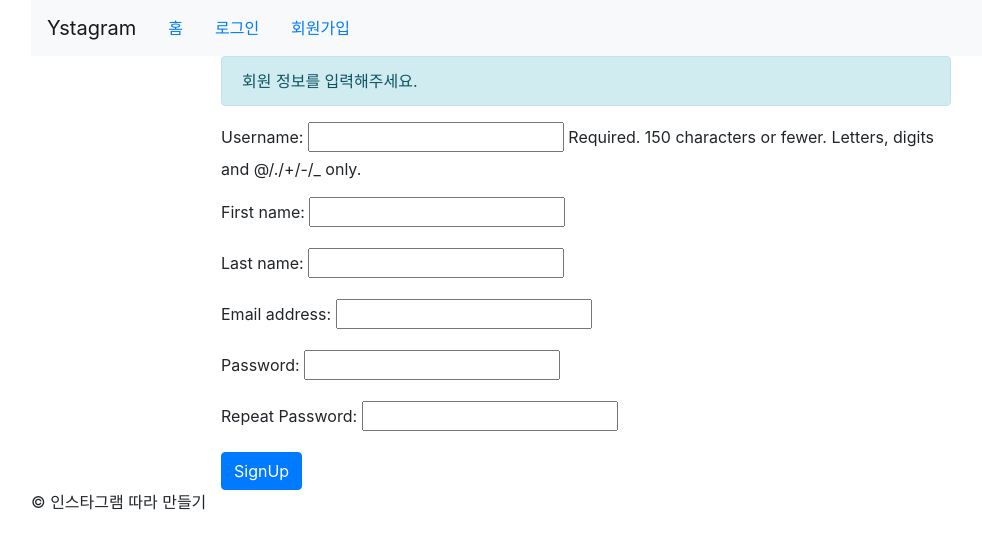
After one commit to DevHoons/Ystagram, a Django app: page /accounts/signup/ in a window 1280 px wide. The commit adds this page. Shown: the top 549 px of the page, without its empty margins (54-1036 px from the left). Run offline with Django 3.2, Linux system fonts and the light colour scheme; some libraries are stand-ins or nearby versions.

Commit message:
유저모델과 Django Form에서 비밀번호 확인하는 기능을 추가하여 회원가입 만들기

```diff
--- /dev/null
+++ b/accounts/forms.py
@@ -0,0 +1,17 @@
+from django.contrib.auth.models import User
+from django import forms
+
+
+class SignUpForm(forms.ModelForm):
+    password = forms.CharField(label="Password", widget=forms.PasswordInput)
+    password2 = forms.CharField(label="Repeat Password", widget=forms.PasswordInput)
+
+    class Meta:
+        model = User
+        fields = ["username", "first_name", "last_name", "email"]
+
+    def clean_password2(self):
+        data = self.cleaned_data
+        if data["password"] != data["password2"]:
+            raise forms.ValidationError("비밀번호가 일치하지 않습니다.")
+        return data["password2"]
--- a/accounts/urls.py
+++ b/accounts/urls.py
@@ -1,6 +1,6 @@
 from django.urls import path
 from django.contrib.auth import views as auth_view
-
+from . import views
 
 urlpatterns = [
     path("login/", auth_view.LoginView.as_view(), name="login"),
@@ -9,4 +9,5 @@ urlpatterns = [
         auth_view.LogoutView.as_view(template_name="registration/logout.html"),
         name="logout",
     ),
+    path("signup/", views.signup, name="signup"),
 ]
--- a/accounts/views.py
+++ b/accounts/views.py
@@ -1,3 +1,18 @@
 from django.shortcuts import render
+from .forms import SignUpForm
 
-# Create your views here.
+
+def signup(request):
+    if request.method == "POST":
+        user_form = SignUpForm(request.POST)
+        if user_form.is_valid():
+            create_user = user_form.save(commit=False)
+            create_user.set_password(user_form.cleaned_data["password"])
+            create_user.save()
+            return render(
+                request, "registration/signup_done.html", {"create_user": create_user}
+            )
+    else:
+        user_form = SignUpForm()
+
+    return render(request, "registration/signup.html", {"form": user_form})
--- a/templates/base.html
+++ b/templates/base.html
@@ -56,7 +56,7 @@
               <a href="{% url "login" %}" class="nav-link">로그인</a>
             </li>
             <li class="nav-item">
-              <a href="#" class="nav-link">회원가입</a>
+              <a href="{% url "signup" %}" class="nav-link">회원가입</a>
             </li>
             {% endif %}
           </ul>
--- /dev/null
+++ b/templates/registration/signup.html
@@ -0,0 +1,18 @@
+{% extends "base.html" %}
+{% block title %}
+  SignUp
+{% endblock %}
+{% block content %}
+    <div class="row">
+        <div class="col-md-2"></div>
+        <div class="col-md-8 panel panel-default">
+            <div class="alert alert-info">회원 정보를 입력해주세요.</div>
+            <form action="" method="POST">
+                {% csrf_token %}
+                {{ form.as_p }}
+                <input class="btn btn-primary" type="submit" value="SignUp" />
+            </form>
+        </div>
+        <div class="col-md-2"></div>
+    </div>
+{% endblock %}
```
Also changed, not shown: templates/registration/signup_done.html (added, +14 -0 lines).
